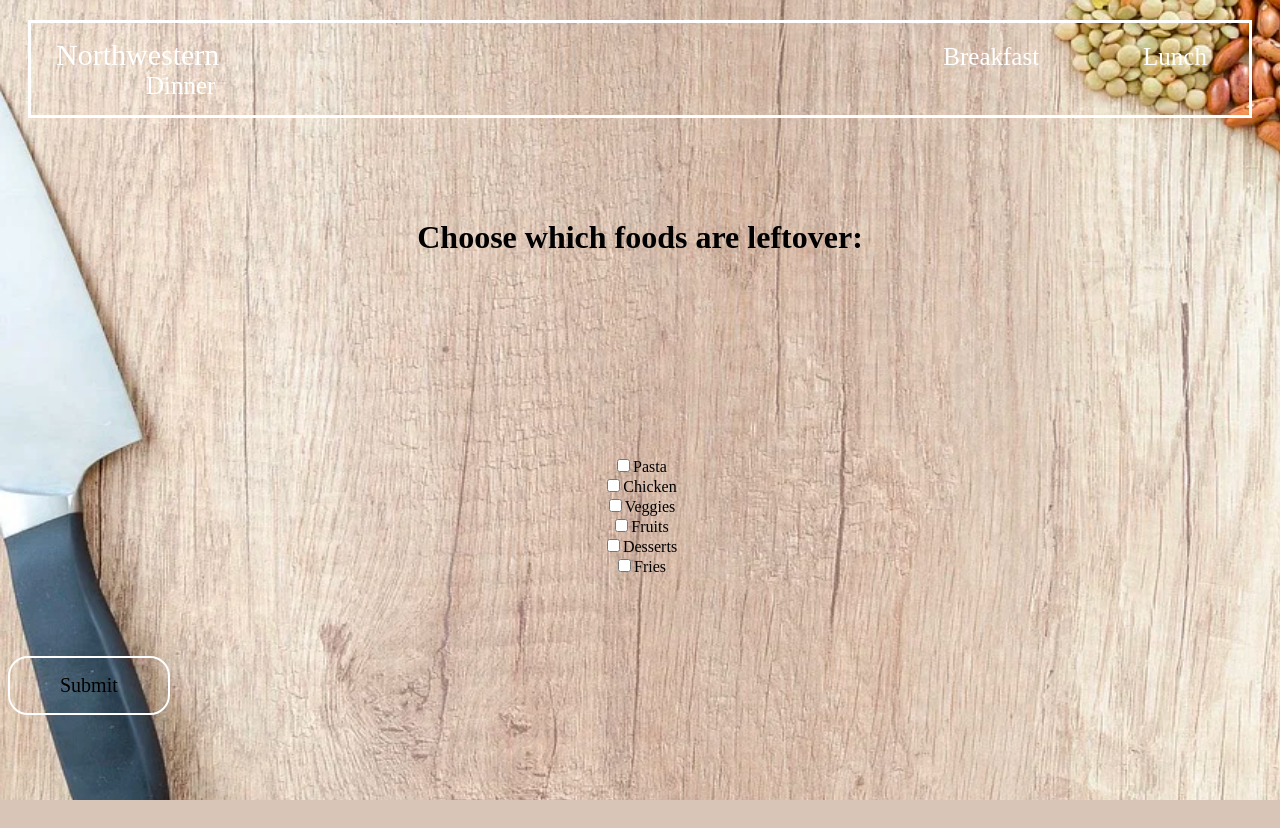
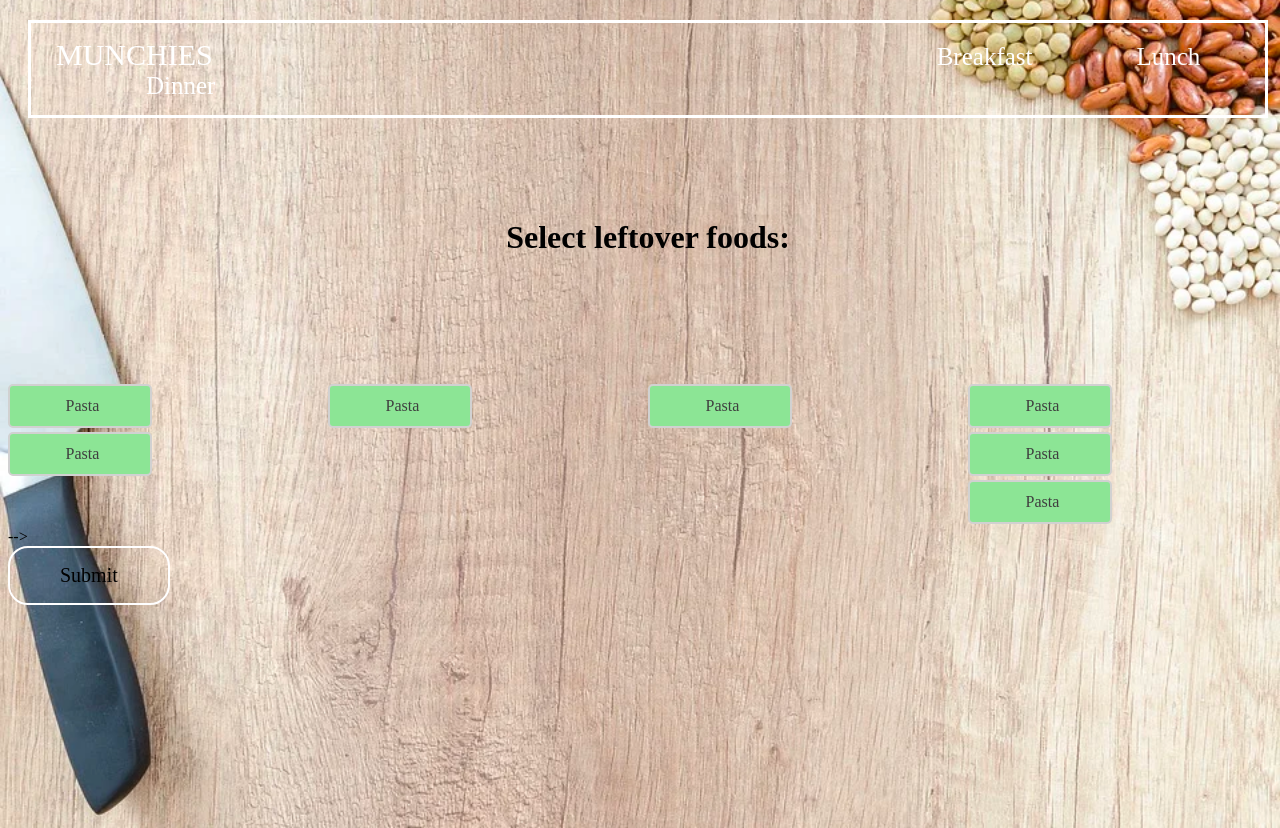
Before and after one commit to amamywang/wildhacks-project, a Flask app: page /breakfast.html in a window 1280 px wide. Before the commit the page ends 800 px from the top, so only its background shows below. Run offline with Flask 2, Linux system fonts and the light colour scheme.

Commit message:
new breakfast

```diff
--- a/static/css/breakfast.css
+++ b/static/css/breakfast.css
@@ -1,6 +1,10 @@
 body {
   background-image: url("../images/mainbackground.png");
-    background-size: 1450px 900px;
+    background-repeat: no-repeat;
+    background-position: center;
+    background-size: cover;
+    width: 100%;
+    height:100vh;
 }
 
 .topnav {
@@ -65,3 +69,77 @@ body {
   color: black;
   border: 2px solid solid white;
 }
+
+/* if screen is too narrow, stack all columns on top of eahc other */
+@media screen and (max-width: 600px) {
+  .column {
+    width: 100%;
+  }
+}
+
+
+  .row{
+    display: flex;
+    justify-content: space-evenly;
+  }
+
+  .column {
+    flex: 50%;
+  }
+
+
+  .checkbox{
+    width: 140px;
+    height: 40px;
+    position: relative;
+    margin: 0.5em 0;
+  }
+
+  .checkbox input{
+    position: absolute;
+    cursor: pointer;
+    width: 100%;
+    height: 100%;
+    z-index: 2;
+    appearance: none;
+    -webkit-appearance: none;
+  }
+
+  .box{
+    width: 100%;
+    height: 100%;
+    position: absolute;
+    z-index: 1;
+    background: #8ce595;
+    border: 2px solid #d1d1d1;
+    color: rgb(63, 63, 63);
+    border-radius: 5px;
+    display: flex;
+    justify-content: center;
+    align-items: center;
+    overflow: hidden;
+    transition: all 0.6s;
+  }
+
+  .box i{
+    margin-right: 0.3em;
+  }
+  .box p{
+    transition: all 0.2s;
+  }
+  .checkbox input:checked ~ .box p{
+    transform: translateY(-30px);
+  }
+  .box p::before{
+    content: attr(data-text);
+    position: absolute;
+    transform: translateY(30px);
+  }
+  .checkbox input:checked ~ .box p::before{
+    transform: translateY(30px);
+  }
+  .checkbox input:checked ~ .box {
+    background: #f7f7f7;
+    border: 2px solid #185ADB;
+    color: #185ADB;
+  }
--- a/templates/breakfast.html
+++ b/templates/breakfast.html
@@ -5,30 +5,100 @@
     <title>WildHacks2022</title>
 
 </head>
-
 <body>
 
   <div class="topnav">
-        <a id="nu-header">Northwestern</a>
+    <a id="nu-header">MUNCHIES</a>
     <a href="breakfast.html" id="nav-header" style="text-decoration: none;">Breakfast</a>
     <a href="lunch.html" id="nav-header" style="text-decoration: none;">Lunch</a>
     <a href="dinner.html" id="nav-header" style="text-decoration: none;">Dinner</a>
 </div>
 
+
+
     <header>
-        <h1 id="web-head">Choose which foods are leftover: </h1> <br>
-        <article id="food-decoration">
-            <input type="checkbox" name="food" value="Pasta">Pasta<br>
-            <input type="checkbox" name="food" value="Chicken">Chicken<br>
-            <input type="checkbox" name="food" value="Veggies">Veggies<br>
-            <input type="checkbox" name="food" value="Fruits">Fruits<br>
-            <input type="checkbox" name="food" value="Desserts">Desserts<br>
-            <input type="checkbox" name="food" value="Fries">Fries<br>
-        </article>
+            <h1 id="web-head">Select leftover foods: </h1> <br>
+    </header>
+
+    <main>
+       <!-- <div class="container">  -->
+
+
+        <div class="row">
+          <div class="column">
+
+            <div class="checkbox">
+              <input type="checkbox" name="" id="">
+              <div class="box">
+                <i class="Pasta"></i>
+                <p data-text="Pasta">Pasta</p>
+              </div>
+            </div>
+
+            <div class="checkbox">
+              <input type="checkbox" name="" id="">
+              <div class="box">
+                <i class="Pasta"></i>
+                <p data-text="Pasta">Pasta</p>
+              </div>
+            </div>
+
+          </div>
+
+          <div class="column">
+            <div class="checkbox">
+              <input type="checkbox" name="" id="">
+              <div class="box">
+                <i class="Pasta"></i>
+                <p data-text="Pasta">Pasta</p>
+              </div>
+            </div>
+          </div>
+
+          <div class="column">
+            <div class="checkbox">
+              <input type="checkbox" name="" id="">
+              <div class="box">
+                <i class="Pasta"></i>
+                <p data-text="Pasta">Pasta</p>
+              </div>
+            </div>
+          </div>
+
+          <div class="column">
+            <div class="checkbox">
+              <input type="checkbox" name="" id="">
+              <div class="box">
+                <i class="Pasta"></i>
+                <p data-text="Pasta">Pasta</p>
+              </div>
+            </div>
+
+            <div class="checkbox">
+              <input type="checkbox" name="" id="">
+              <div class="box">
+                <i class="Pasta"></i>
+                <p data-text="Pasta">Pasta</p>
+              </div>
+            </div>
+
+            <div class="checkbox">
+              <input type="checkbox" name="" id="">
+              <div class="box">
+                <i class="Pasta"></i>
+                <p data-text="Pasta">Pasta</p>
+              </div>
+            </div>
+          </div>
+
+        </div>
+     <!- </div>  -->
+
+    </main>
+
     <div>
       <a href="finish.html"><button id="bttn">Submit</button></a>
   </div>
-    </header>
 
 </body>
 
```
Also changed, not shown: frontend/breakfast c.css (deleted, +0 -88 lines), frontend/breakfast c.html (deleted, +0 -102 lines), 5 other files. Lines whose indentation alone changed are shown as unchanged.
